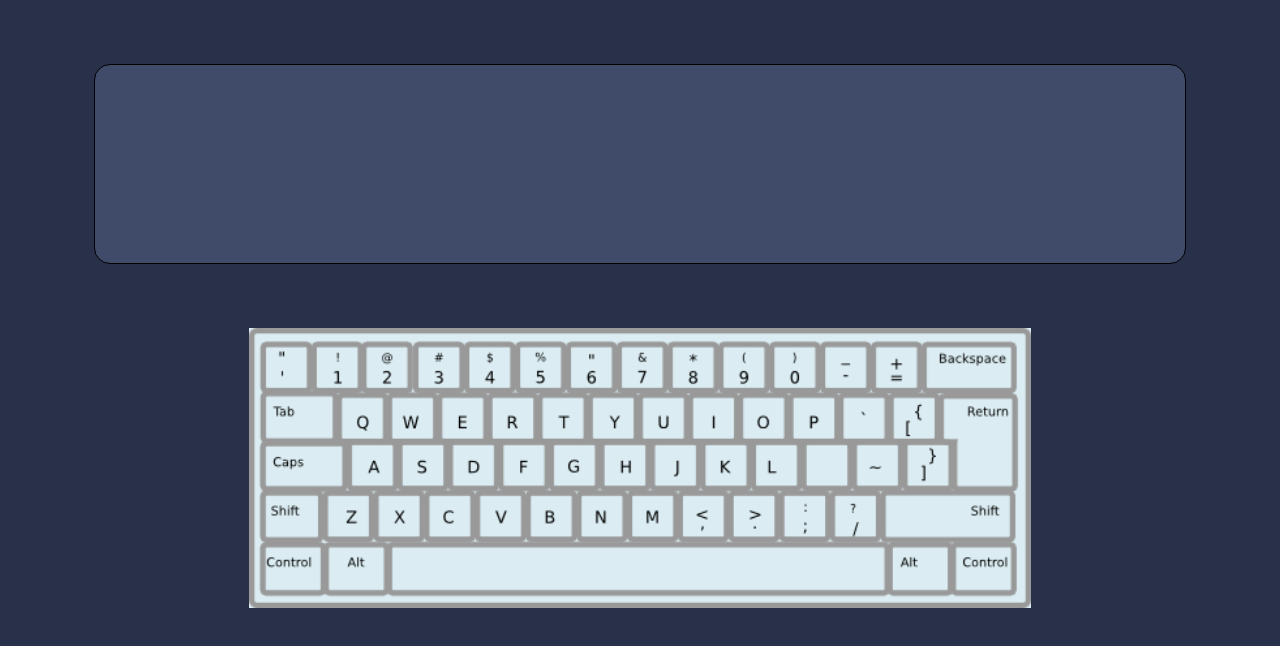
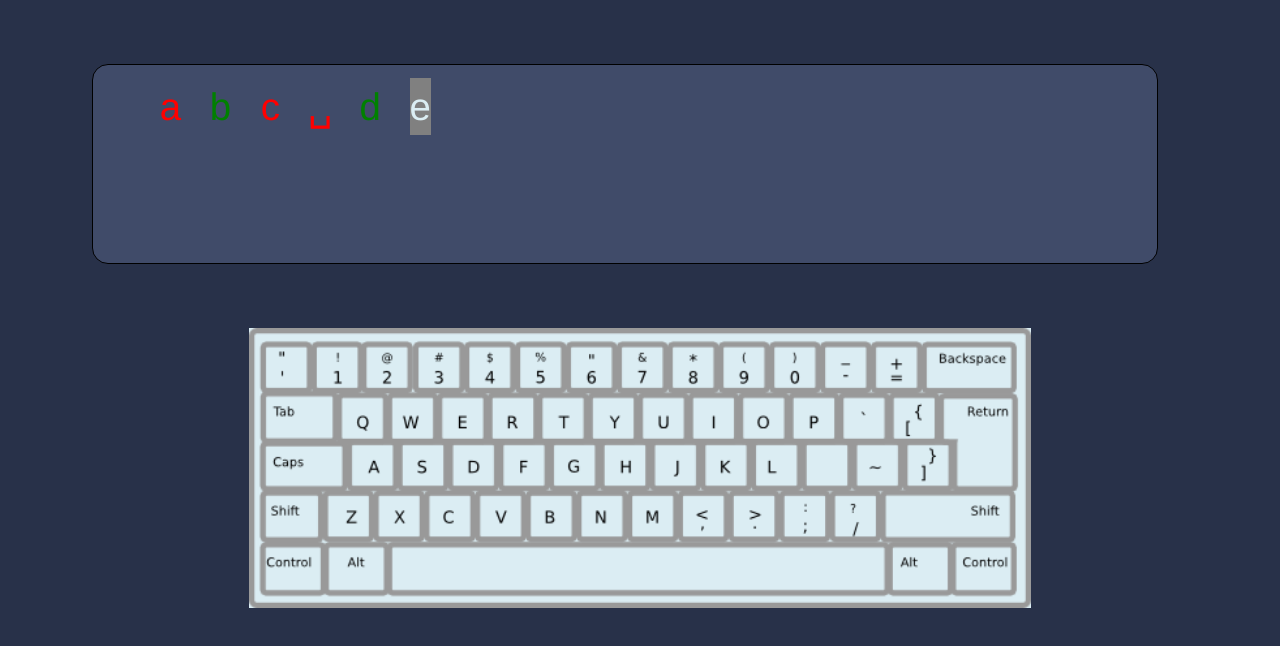
Before and after one commit to TomasPabloFerreira/typing-master, a Vue app: page / in a window 1280 px wide. Shown: the top 646 px of the page. Built offline with nearby package versions, Linux system fonts and the light colour scheme.

Commit message:
feat(LetterInput): basis for the LetterInput component

```diff
--- a/src/App.vue
+++ b/src/App.vue
@@ -2,9 +2,9 @@
   <div id="app" class="bg-prim">
     <Header></Header>
 
-    <TextInput></TextInput>
+    <text-input></text-input>
 
-    <KeyboardImage></KeyboardImage>
+    <keyboard-image></keyboard-image>
   </div>
 </template>
 
@@ -34,7 +34,8 @@ export default {
   overflow: hidden;
 }
 
-html, body {
+html,
+body {
   height: 100%;
 }
 
@@ -51,4 +52,17 @@ html, body {
   background-color: #dbedf3;
 }
 
+.prim {
+  color: rgb(40, 49, 73);
+}
+.sec {
+  color: #404b69;
+}
+.tert {
+  color: #00818a;
+}
+.bright {
+  color: #dbedf3;
+}
+
 </style>
--- a/src/components/KeyboardImage.vue
+++ b/src/components/KeyboardImage.vue
@@ -16,14 +16,13 @@
 
 <script>
 export default {
-  name: "KeyboardImage",
+  name: "keyboard-image",
   props: {},
 };
 </script>
 
 <!-- Add "scoped" attribute to limit CSS to this component only -->
 <style scoped>
-
 #keyboard-image {
   height: 35%;
 }
@@ -34,6 +33,6 @@ export default {
 
 #keyboard-img {
   height: 100%;
+  max-width: 100%;
 }
-
 </style>
--- /dev/null
+++ b/src/components/LetterInput.vue
@@ -0,0 +1,45 @@
+<template>
+  <span
+    class="letter-input bright letterText"
+    :class="{
+      active: letterData.state == 1,
+      fail: letterData.state == 2,
+      success: letterData.state == 3,
+    }"
+  >
+    <template v-if="letterData.text == ' '">
+      ␣
+    </template>
+    <template v-else>
+      {{ letterData.text }}
+    </template>
+  </span>
+</template>
+
+<script>
+export default {
+  name: "letter-input",
+  props: ["letterData"],
+};
+</script>
+
+<!-- Add "scoped" attribute to limit CSS to this component only -->
+<style scoped>
+.letter-input {
+  display: inline-flex;
+}
+
+.letterText {
+  font-size: 3vw;
+}
+
+.active {
+  background-color: gray;
+}
+.fail {
+  color: red;
+}
+.success {
+  color: green;
+}
+</style>
--- a/src/components/TextInput.vue
+++ b/src/components/TextInput.vue
@@ -2,15 +2,41 @@
   <div id="text-input" class="row">
     <div class="col-sm-1"></div>
     <div id="text-input-container" class="col-sm-10 bg-sec">
+      <ul id="letterList">
+        <li
+          v-for="(letterData, index) in lettersData"
+          v-bind:key="index"
+          class="letter-input-box"
+        >
+          <letter-input :letterData="letterData"></letter-input>
+        </li>
+      </ul>
     </div>
     <div class="col-sm-1"></div>
   </div>
 </template>
 
 <script>
+import LetterInput from "./LetterInput.vue";
+
 export default {
-  name: "TextInput",
+  name: "text-input",
+  components: {
+    LetterInput,
+  },
   props: {},
+  data: function() {
+    return {
+      lettersData: [
+        { text: "a", state: 2 },
+        { text: "b", state: 3 },
+        { text: "c", state: 2 },
+        { text: " ", state: 2 },
+        { text: "d", state: 3 },
+        { text: "e", state: 1 },
+      ],
+    };
+  },
 };
 </script>
 
@@ -20,10 +46,24 @@ export default {
   min-height: 25%;
   margin-top: 5%;
   margin-bottom: 5%;
+  width: 100%;
 }
 
 #text-input-container {
   border-radius: 1em;
   border: 1px solid black;
+  width: 100%;
+  padding: 1%;
+}
+
+#letterList {
+  list-style: none;
+  display: inline-flex;
+  width: 100%;
+}
+
+.letter-input-box {
+  height: 5%;
+  width: 5%;
 }
 </style>
```
